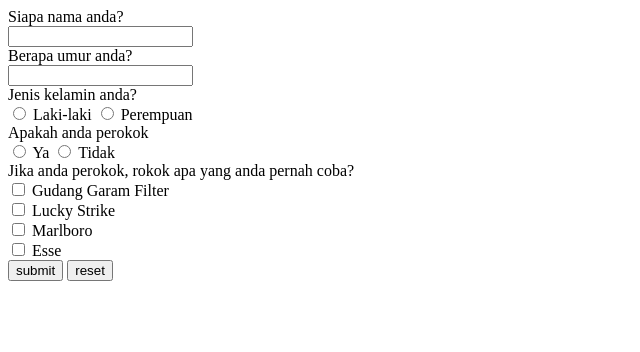
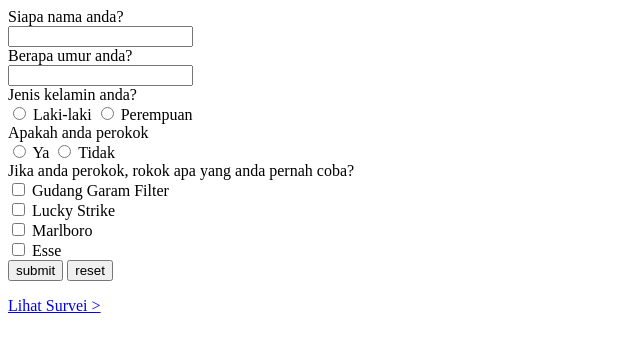
Before and after one commit to MohamadDimasPrayoga1010/koda-b4-html5, a plain HTML site: page index.html in a window 1280 px wide. Shown: the whole page, without its empty margins (0-640 px from the left). Drawn offline with Linux system fonts and the light colour scheme.

Commit message:
feat: add a hyperlink to view the survey results

```diff
--- a/index.html
+++ b/index.html
@@ -56,6 +56,6 @@
         <input type="reset" value="reset">
       </div>
     </form>
-
+    <p><a href="tabel.html">Lihat Survei &gt;</a></p>
   </body>
 </html>
```
